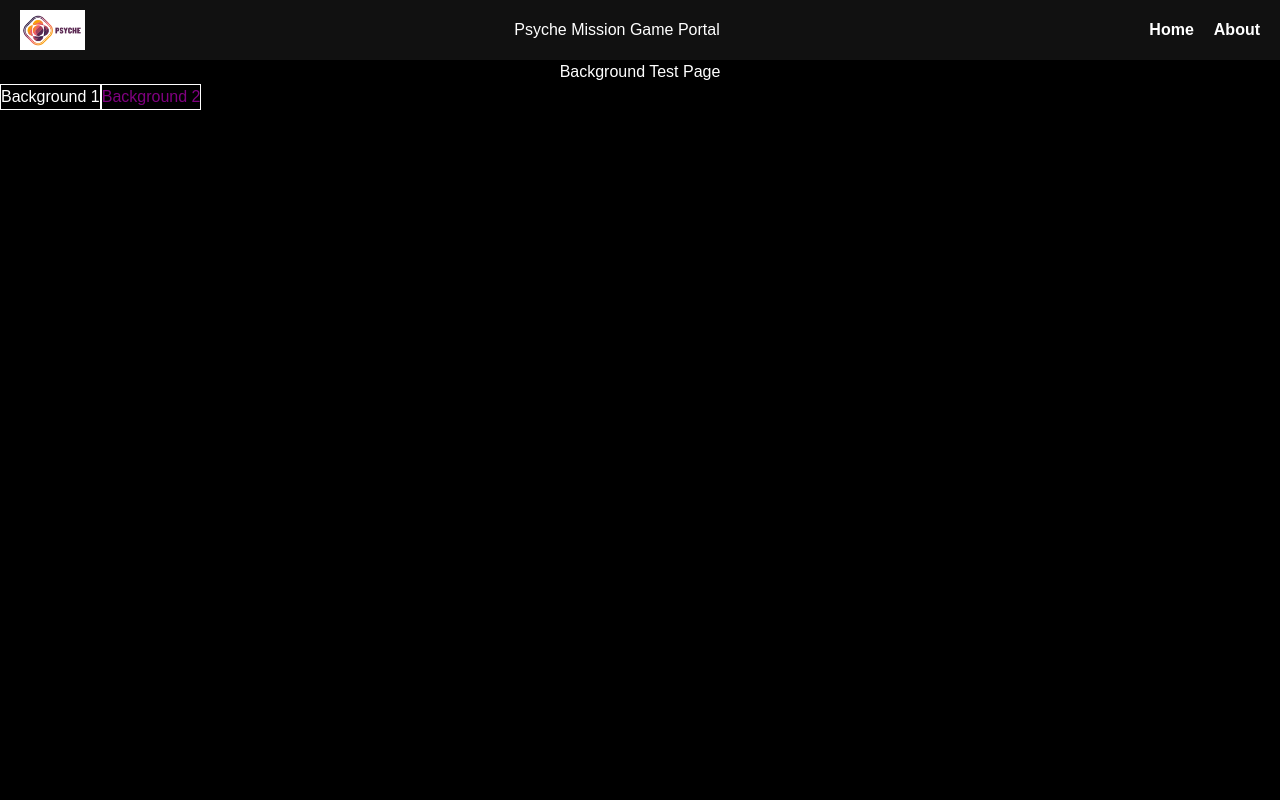
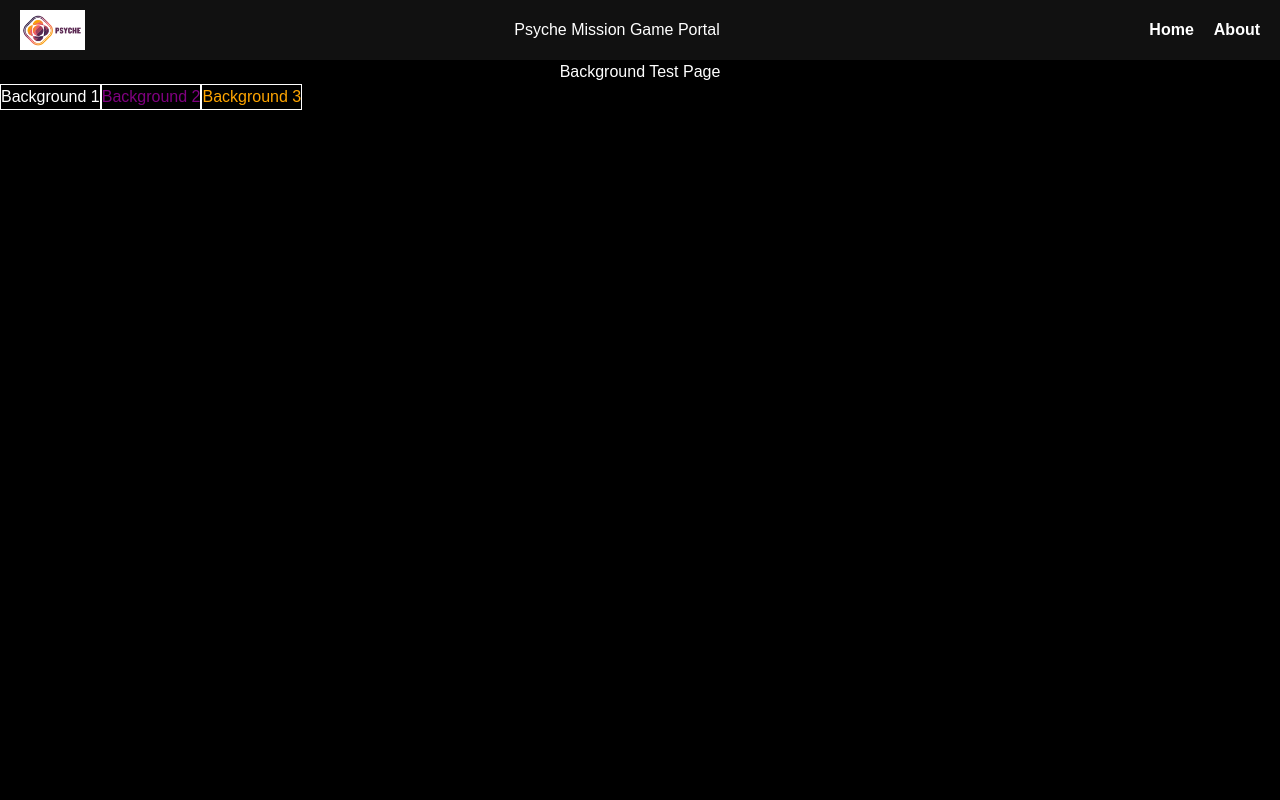
Before and after one commit to MissionToPsyche-Platinum/platinum_21a_portal-se, a Vue app in the folder Psyche-mission/: page /#/background-test in a window 1280 px wide. Shown: the top 800 px of the page. Built offline with nearby package versions, Linux system fonts and the light colour scheme; the HTML template or start-up script is replaced by a standard one.

Commit message:
Add a third background with stars moving in random directions

```diff
--- a/Psyche-mission/src/views/BackgroundTest.vue
+++ b/Psyche-mission/src/views/BackgroundTest.vue
@@ -46,6 +46,7 @@ export default {
                 context.fillStyle = '#12031d';
                 context.fillRect(0, 0, canvas.width, canvas.height);
 
+                context.fillStyle = '#f9a000';
                 // move the stars down the screen
                 stars.forEach(star => {
                     star.y += star.z * 0.1;
@@ -54,7 +55,6 @@ export default {
                         star.x = Math.random() * canvas.width;
                     }
                     // draw the stars
-                    context.fillStyle = '#f9a000';
                     context.beginPath();
                     context.arc(star.x, star.y, star.z * 1.2, 0, Math.PI * 2);
                     // change alpha to give depth
@@ -96,6 +96,7 @@ export default {
                 // star speed
                 const speed = 0.5;
 
+                context.fillStyle = '#ffffff';
                 stars.forEach(star => {
                     star.z -= speed;
 
@@ -114,7 +115,6 @@ export default {
                     // minimum size of 0.5, maximum size of 3
                     const radius = Math.max(0.5, (1 - star.z / canvas.width) * 3);
 
-                    context.fillStyle = '#ffffff';
                     context.beginPath();
                     context.arc(x, y, radius, 0, Math.PI * 2);
                     context.fill();
@@ -126,6 +126,57 @@ export default {
             if (this.animationId) {
                 cancelAnimationFrame(this.animationId);
             }
+            animate();
+        },
+
+        startBg3() {
+            this.cleanup();
+            const canvas = this.$refs.bgCanvas;
+            const context = canvas.getContext('2d');
+            canvas.width = window.innerWidth;
+            canvas.height = window.innerHeight;
+            const stars = [];
+
+            const speed = 0.4;
+            for (let i = 0; i < 150; i++) {
+                stars.push({
+                    x: Math.random() * canvas.width,
+                    y: Math.random() * canvas.height,
+                    // move stars in random directions
+                    vx: (Math.random() - 0.5) * speed,
+                    vy: (Math.random() - 0.5) * speed,
+                    // radius between 0.5 and 2
+                    radius: Math.random() * 1.5 + 0.5,
+                    // alpha between 0.2 and 1
+                    alpha: Math.random() * 0.8 + 0.2
+                });
+            }
+
+            const animate = () => {
+                context.fillStyle = '#000000';
+                context.fillRect(0, 0, canvas.width, canvas.height);
+
+                context.fillStyle = '#ffffff';
+                stars.forEach(star => {
+                    star.x += star.vx;
+                    star.y += star.vy;
+
+                    // move stars to opposite side once they exit the screen
+                    if (star.x < 0) {star.x = canvas.width;}
+                    if (star.x > canvas.width) {star.x = 0;}
+                    if (star.y < 0) {star.y = canvas.height;}
+                    if (star.y > canvas.height) {star.y = 0;}
+
+                    context.globalAlpha = star.alpha;
+                    context.beginPath();
+                    context.arc(star.x, star.y, star.radius, 0, Math.PI * 2);
+                    context.fill();
+                });
+
+                context.globalAlpha = 1;
+                this.animationId = requestAnimationFrame(animate);
+            };
+
             animate();
         }
     },
@@ -140,6 +191,7 @@ export default {
             <div class="bg-buttons">
                 <button class="bg1-button" @click="startBg1">Background 1</button>
                 <button class="bg2-button" @click="startBg2">Background 2</button>
+                <button class="bg3-button" @click="startBg3">Background 3</button>
             </div>
         </div>
     </div>
@@ -179,4 +231,11 @@ export default {
     cursor: pointer;
 
 }
+
+.bg3-button {
+    color: orange;
+    border: 1px solid white;
+    cursor: pointer;
+
+}
 </style>
```
